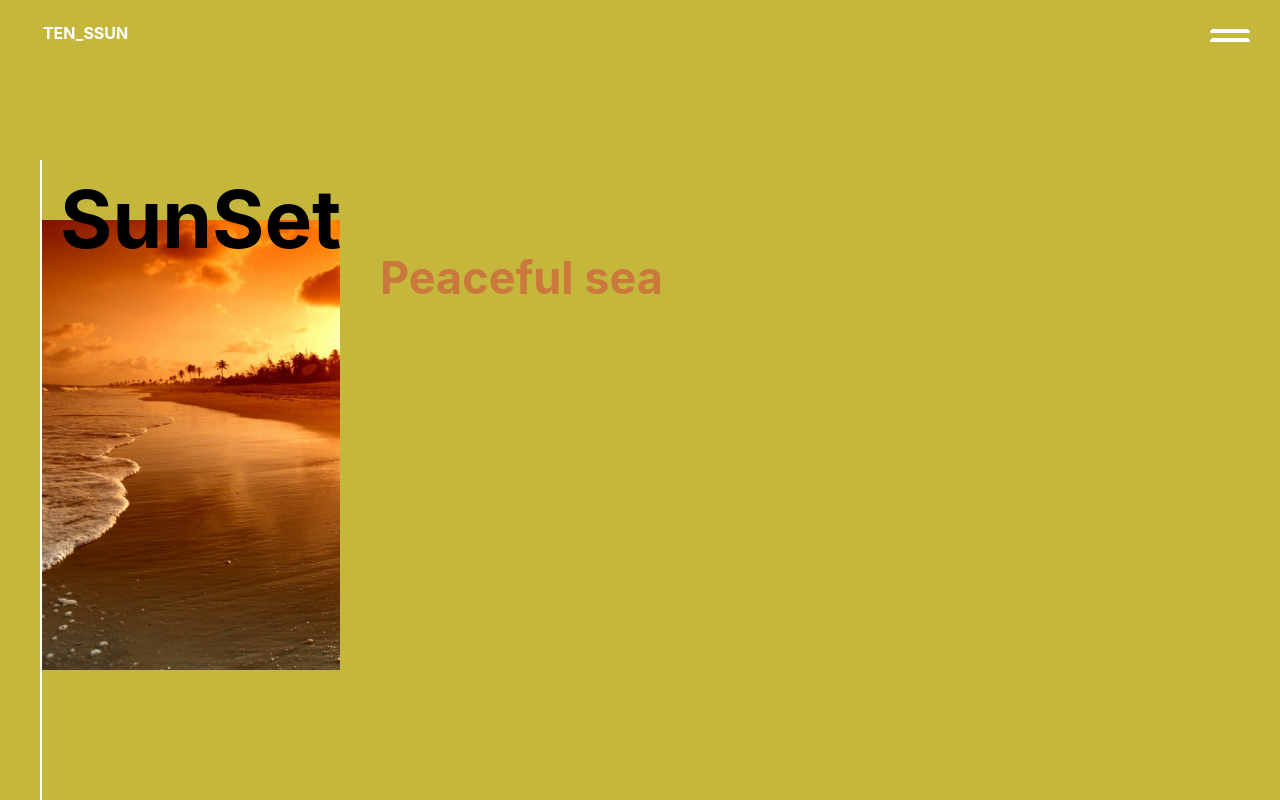
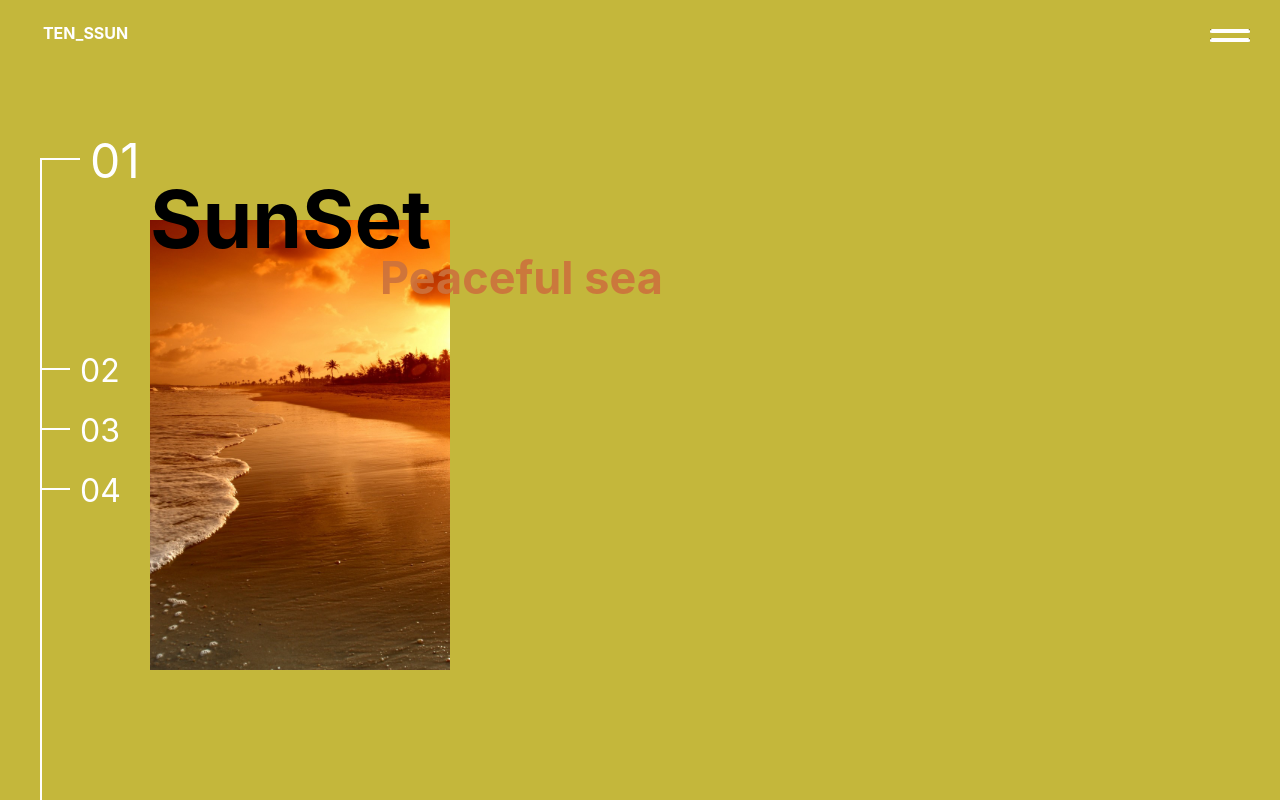
Before and after one commit to TEN-SSUN/portfolio, a React (Create React App) app in the folder ver1/my-profile/: page /work in a window 1280 px wide. Shown: the top 800 px of the page. Built offline with nearby package versions, Linux system fonts and the light colour scheme.

Commit message:
work left history navigation create

```diff
--- a/ver1/my-profile/src/component/About.js
+++ b/ver1/my-profile/src/component/About.js
@@ -70,6 +70,7 @@ function Contact()
     const [browserWidth, setBrowserWidth] = useState(document.documentElement.clientWidth);
     const [browserHeight, setBrowserHeight] = useState(document.documentElement.clientHeight);
     const [posStatus, setPosStatus] = useState("N");
+    const [cPos, setCPos] = useState(0);
 
     //sconst location = useLocation();
     //console.log(location);
@@ -79,7 +80,6 @@ function Contact()
         setBrowserHeight(document.documentElement.clientHeight);
     }, []);
 
-    let cPos =0;
     const handleScrollMove = useCallback(event => {
 
         if(Number(cPos)-Number(window.pageYOffset)<0)
@@ -95,7 +95,7 @@ function Contact()
             setPosStatus("N")
         }
 
-        cPos=window.pageYOffset;
+        setCPos(window.pageYOffset);
 
         // for(let i=workList.length-1; i>=1 ;i--)
         // {
--- a/ver1/my-profile/src/component/Work.js
+++ b/ver1/my-profile/src/component/Work.js
@@ -1,6 +1,7 @@
 import React, { Fragment, useState, useEffect, useCallback } from "react";
 import styled from "styled-components";
 import WorkContents from './WorkContents';
+import WorkContentsMenu from './WorkContentsMenu';
 
 import sunset from '../img/sunset2.jpg';
 import sunglesses from '../img/cat_sunglesses.jpg';
@@ -29,13 +30,14 @@ const LeftMenuDivision = styled.div`
 
 function Contact()
 {
-    const workList= [
+    const [workList]= useState([
                                 {
                                 seq: 1
                                 ,color:"#C4B73B"
                                 ,img:sunset
                                 ,title:"SunSet"
                                 ,contents:"Peaceful sea"
+                                ,status:"N"
                                 },
                                 {
                                 seq: 2
@@ -43,6 +45,7 @@ function Contact()
                                 ,img:sky_forest
                                 ,title:"Forest"
                                 ,contents:"I Love Camping"
+                                ,status:"N"
                                 },
                                 {
                                 seq: 3
@@ -50,6 +53,7 @@ function Contact()
                                 ,img:wave
                                 ,title:"Wave"
                                 ,contents:"So~~Cooooooooooooooooool"
+                                ,status:"N"
                                 },
                                 {
                                 seq: 4
@@ -59,14 +63,18 @@ function Contact()
                                 ,contents:`Gangnam Style~
                                             Korea
                                             `
-                        }
-                    ]
+                                ,status:"N"
+                                },
+                            ])
     //let cPos =0;
 
     const [browserWidth, setBrowserWidth] = useState(document.documentElement.clientWidth);
     const [browserHeight, setBrowserHeight] = useState(document.documentElement.clientHeight);
     const [worksMainColor, setWorksMainColor] = useState(workList[0].color);
     const [workListCount] = useState(workList.length);
+    //const [gapPercent] = useState((0.8-0.4)/(workList.length-1));
+    const [gapPercent] = useState((0.075));
+    const [currentPage,setCurrentPage] = useState(1);
     //const [posStatus, setPosStatus] = useState("N");
 
     const handleWindowResize = useCallback(event => {
@@ -76,36 +84,29 @@ function Contact()
 
     const handleScrollMove = useCallback(event => {
 
-        // if(Number(cPos)-Number(window.pageYOffset)<0)
-        // {
-        //     setPosStatus("D");
-        // }
-        // else if(Number(cPos)-Number(window.pageYOffset)>0)
-        // {
-        //     setPosStatus("U");
-        // }
-        // else
-        // {
-        //     setPosStatus("N")
-        // }
-
-        // cPos=window.pageYOffset;
-
         for(let i=workList.length-1; i>=1 ;i--)
         {
             if((Number(browserHeight*(i-1))+Number(300))<Number(window.pageYOffset))
             {
                 setWorksMainColor(workList[i].color);
+                setCurrentPage(i+1);
                 break;
             }
             else if(300>=window.pageYOffset)
             {
                 setWorksMainColor(workList[0].color);
+                setCurrentPage(1);
                 break;
             }
         }
 
     }, [browserHeight,workList]);
+
+    const omMoveContent =(num)=>
+    {
+        let tempTop = document.getElementById('MainContentDivision'+(num)).offsetTop;
+        window.scrollTo({top:tempTop,behavior: 'smooth'});
+    }
 
     useEffect(() =>
     {
@@ -117,28 +118,24 @@ function Contact()
 
     },[handleWindowResize,handleScrollMove]);
 
-    // const onMoveTop = () =>{
-    //     window.scrollTo({top: 0, behavior: 'smooth'});
-    // }
-
-    // const onMoveBottom = () =>{
-    //     let tempTop = document.getElementById('MainContentDivision'+(workList.length)).offsetTop
-
-    //     window.scrollTo({top:tempTop,behavior: 'smooth'});
-    // }
-
-
     return (
         <Fragment>
             <WorkFullDivision id="WorkFullDivision" browserWidth={browserWidth} browserHeight={browserHeight} worksMainColor={worksMainColor} workListCount={workListCount}>
                 {workList.map(({ seq, img, title, contents }) => (
-                    <WorkContents id={"workContents"+seq} browserWidth={browserWidth} browserHeight={browserHeight} num={seq} img={img} title={title} contents={contents}/>
+                    <WorkContents browserWidth={browserWidth} browserHeight={browserHeight} num={seq} img={img} title={title} contents={contents}/>
                     ))}
             </WorkFullDivision>
             <LeftMenuDivision id="LeftMenuDivision" browserHeight={browserHeight}>
-
+            {workList.map(({ seq, status }) => (
+                    <WorkContentsMenu   num={seq}
+                                        status={status}
+                                        gapPercent={gapPercent}
+                                        browserHeight={browserHeight}
+                                        omMoveContent={omMoveContent}
+                                        currentPage={currentPage}
+                                    />
+                    ))}
             </LeftMenuDivision>
-            {/* <WorkTracker posStatus={posStatus} onMoveTop={onMoveTop} onMoveBottom={onMoveBottom}/> */}
         </Fragment>
     );
   }
--- a/ver1/my-profile/src/component/WorkContents.js
+++ b/ver1/my-profile/src/component/WorkContents.js
@@ -14,7 +14,7 @@ const MainImageDiv = styled.div`
     background-color:white;
     position : absolute;
     top : 50%;
-    left : 40px;
+    left : 150px;
     transform: translate(0%, -40%);
     overflow: hidden;
     padding:0px;
@@ -70,7 +70,7 @@ const MainText = styled.p`
     margin : 0px;
     display:flex;
     justify-content:center;
-    left : 60px;
+    left : 150px;
     //transform: translate(-50%);
     //left : 50%;
     top: 170px;
@@ -106,7 +106,7 @@ function Contact(props)
     //const [worksMainColor, setWorksMainColor] = useState("#C4B73B");
 
     useEffect(() => {
-        setNum(props.num)
+        setNum(props.num);
         setBrowserWidth(props.browserWidth);
         setBrowserHeight(props.browserHeight);
     },[props])
--- /dev/null
+++ b/ver1/my-profile/src/component/WorkContentsMenu.js
@@ -0,0 +1,106 @@
+import React, {useState, useEffect} from "react";
+import styled from "styled-components";
+
+const WrapDiv = styled.div`
+`;
+// position : fixed;
+// left: 40px;
+// bottom : ${props => (props.browserHeight*(0.8-((props.num-(1))*props.gapPercent)))
+//     +(props.num>props.currentPage?-100:0)}px;
+// //width:1000px;
+// transition : all ease 0.3s;
+
+const MainTextDivision = styled.div`
+    position : fixed;
+    bottom : ${props => (props.browserHeight*(0.8-((props.num-(1))*props.gapPercent)))
+                        +(props.num>props.currentPage?-150:0)}px;
+    width : ${props => (props.num===props.currentPage?40:30)}px;
+    left: 40px;
+    height : 2px;
+    background-color:white;
+    transition : all ease 0.3s;
+    padding:0px;
+    margin:0px;
+
+`;
+
+const NumberingText = styled.span`
+    font-size: ${props => (props.num===props.currentPage?48:32)}px;
+    position : fixed;
+    bottom : ${props => (props.browserHeight*(0.8-((props.num-1) *props.gapPercent)))
+                        +(props.num>props.currentPage?-150:0)}px;
+    left: ${props => (props.num===props.currentPage?90:80)}px;
+    padding-top : 0px;
+    padding-right : 10px;
+    padding-bottom : 0px;
+    padding-left : 0px;
+    margin : 0px;
+    color : white;
+    transform: translate(0, 50%);
+    transition : all ease 0.3s;
+    cursor : pointer;
+    &:hover {
+        left:90px;
+    }
+`;
+
+//${props => props.menuWidth}
+function lpad(s, padLength, padString)
+{
+    s = s+"";
+
+    while(s.length < padLength)
+        s = padString + s;
+
+    return s;
+}
+
+
+function Contact(props)
+{
+    const [num, setNum] = useState(0);
+    const [gapPercent, setGapPercent] = useState(props.browserHeight);
+    const [browserHeight, setBrowserHeight] = useState(props.browserHeight);
+    const [currentPage, setCurrentPage] = useState(0);
+
+    const onMouseEnter =()=> {
+
+        //document.getElementById("workMenuDiv"+num).style.width="40px";
+        // if(num!==currentPage)
+        // document.getElementById("workNumText"+num).style.transform="translate(10px, 50%)";
+
+    }
+
+    const onMouseLeave =()=> {
+
+        //document.getElementById("workMenuDiv"+num).style.width="30px";
+        // if(num!==currentPage)
+        // document.getElementById("workNumText"+num).style.transform="translate(0, 50%)";
+    }
+
+    const onClick =()=>{
+        props.omMoveContent(num);
+    }
+
+    useEffect(() => {
+        setNum(props.num);
+        setGapPercent(props.gapPercent);
+        setBrowserHeight(props.browserHeight);
+        setCurrentPage(props.currentPage);
+    },[props])
+
+    return (
+        <WrapDiv onMouseEnter={onMouseEnter}
+                onMouseLeave={onMouseLeave}
+                onClick={onClick}
+                gapPercent={gapPercent}
+                browserHeight={browserHeight}
+                num={num} color={props.color}
+                currentPage={currentPage}>
+            <MainTextDivision id={"workMenuDiv"+num} gapPercent={gapPercent} browserHeight={browserHeight} num={num} color={props.color} currentPage={currentPage}/>
+            <NumberingText id={"workNumText"+num} gapPercent={gapPercent} browserHeight={browserHeight} num={num} currentPage={currentPage}>{lpad(num,2,"0")}</NumberingText>
+        </WrapDiv>
+    );
+  }
+
+export default Contact;
```
Lines whose indentation alone changed are shown as unchanged.
